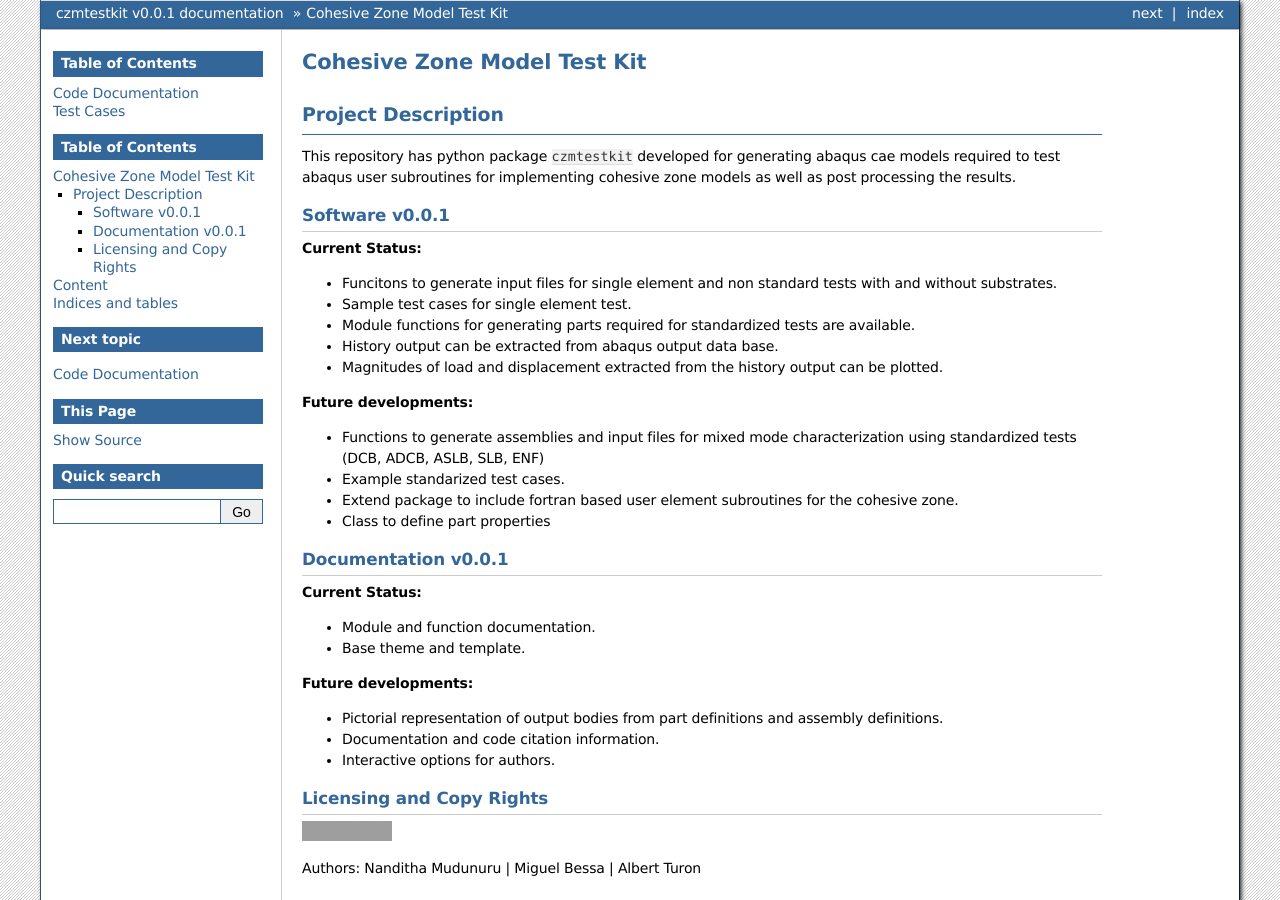
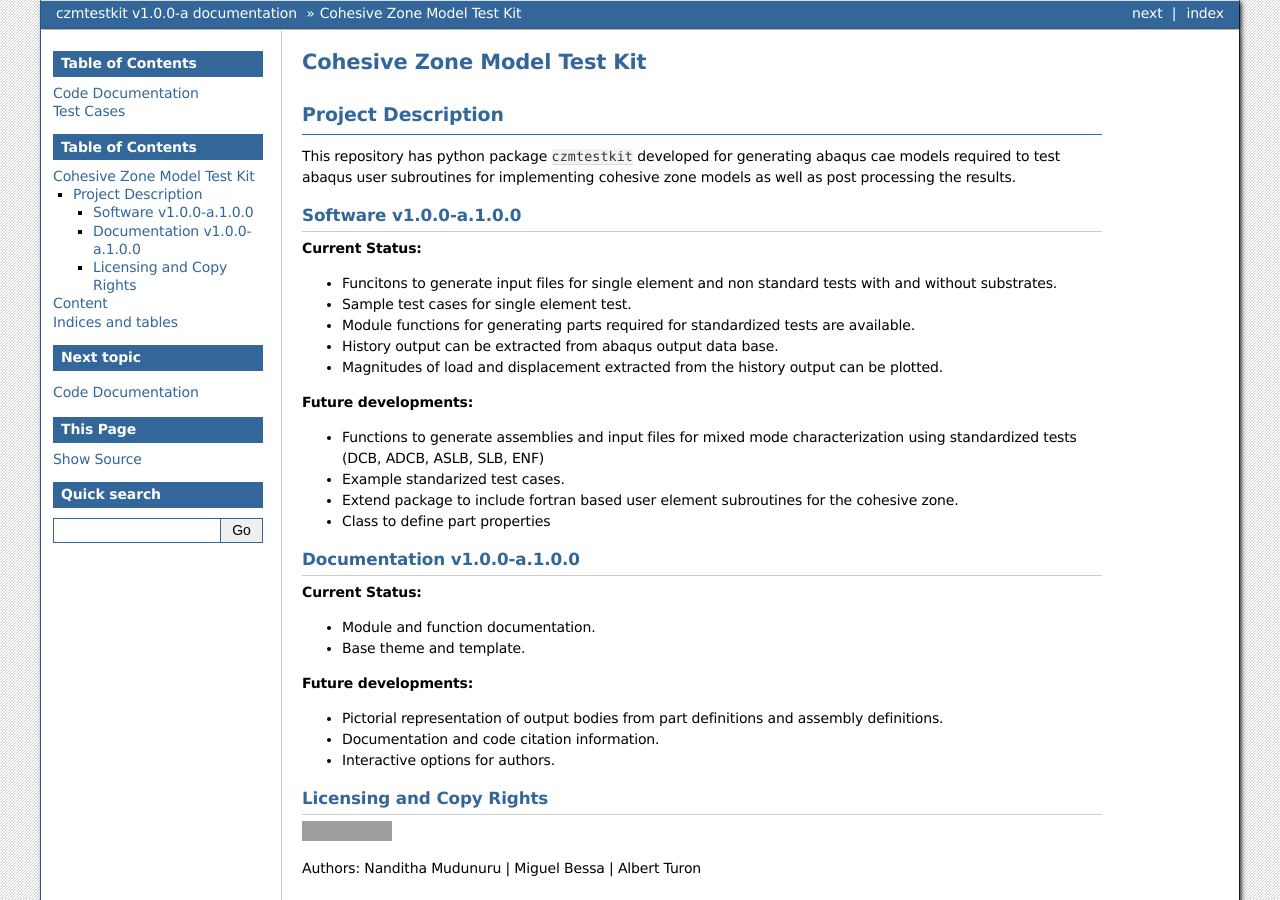
Before and after one commit to YX0824/CzmAbqUel, a Sphinx documentation site: the page built from Documentation/source/index.rst, in a window 1280 px wide and 900 px high. Built offline with Sphinx 7.4.7, drawn with Linux system fonts in a browser that asks for light colours; some of the changed text lies outside the part shown; grey boxes are pictures that could not be loaded.

```diff
--- a/Documentation/source/conf.py
+++ b/Documentation/source/conf.py
@@ -23,7 +23,7 @@ copyright = '2021, Nanditha Mudunuru'
 author = 'Nanditha Mudunuru, Miguel Bessa, Albert Turon'
 
 # The full version, including alpha/beta/rc tags
-release = 'v0.0.1'
+release = 'v1.0.0-a'
 
 
 # -- General configuration ---------------------------------------------------
--- a/README.md
+++ b/README.md
@@ -2,7 +2,7 @@
 
 This repository has python package ``czmtestkit`` developed for generating abaqus cae models required to test abaqus user subroutines for implementing cohesive zone models as well as post processing the results.
 
-## Software v0.0.1
+## Software v1.0.0-a.1.0.0
 
 **Current Status:**
 * Funcitons to generate input files for single element and non standard tests with and without substrates.
@@ -17,7 +17,7 @@ This repository has python package ``czmtestkit`` developed for generating abaqu
 *  Extend package to include fortran based user element subroutines for the cohesive zone.
 *  Class to define part properties
 
-## Documentation v0.0.1
+## Documentation v1.0.0-a.1.0.0
 
 **Current Status:**
 * Module and function documentation.
```
Also changed, not shown: Documentation/source/README.md (+1 -1 lines), setup.py (+7 -2 lines).
